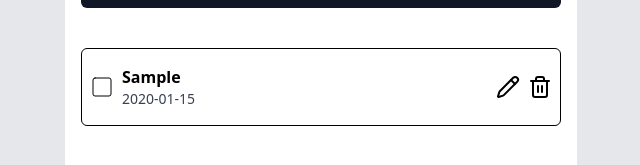
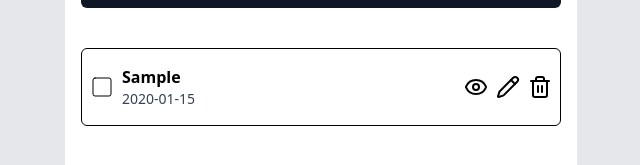
Before and after one commit to Startang141/react-to-do, a React (Vite) app: page / in a window 1280 px wide. Both pictures are taken after typing "Sample", "2020-01-15" into the empty fields and a click on the button "Add +". Shown: the part 339-504 px from the top of the page, without its empty margins (319-959 px from the left). Built offline with nearby package versions, Linux system fonts and the light colour scheme.

Commit message:
detail modal

```diff
--- a/src/components/Todo.jsx
+++ b/src/components/Todo.jsx
@@ -2,6 +2,7 @@ import React, { useState } from "react";
 import ReportBox from "./ReportBox";
 import TodoItems from "./TodoItems";
 import EditModal from "./editModal";
+import ReadModal from "./readModal";
 
 function Todo() {
   const [ToDoList, setToDoList] = useState([]);
@@ -9,6 +10,7 @@ function Todo() {
   const [text, setText] = useState("");
   const [Date, setDate] = useState("");
   const [modalVisible, setModalVisible] = useState(false);
+  const [detailModalVisible, setDetailModalVisible] = useState(false);
 
   const addToDo = (doing, dueDate) => {
     if (!doing.trim() || !dueDate) {
@@ -43,6 +45,7 @@ function Todo() {
 
   const closeModal = () => {
     setModalVisible(false);
+    setDetailModalVisible(false);
   };
 
   const handleEdit = (item) => {
@@ -50,6 +53,13 @@ function Todo() {
     setText(item.doing);
     setDate(item.dueDate);
     setModalVisible(true);
+  };
+
+  const handleDetail = (item) => {
+    setEditToDo(item);
+    setText(item.doing);
+    setDate(item.dueDate);
+    setDetailModalVisible(true);
   };
 
   const handleSave = () => {
@@ -123,7 +133,8 @@ function Todo() {
               isComplete={item.isComplete}
               deleteToDo={deleteToDo}
               toggleComplete={toggleComplete}
-              handleEdit={() => handleEdit(item)} // Edit when clicked
+              handleEdit={() => handleEdit(item)}
+              handleDetail={() => handleDetail(item)}
             />
           ))
         ) : (
@@ -142,6 +153,12 @@ function Todo() {
           setText={setText}
           setDueDate={setDate}
         />
+        <ReadModal
+          text={text}
+          Date={Date}
+          modalVisible={detailModalVisible}
+          closeModal={closeModal}
+        />
       </div>
     </div>
   );
--- a/src/components/TodoItems.jsx
+++ b/src/components/TodoItems.jsx
@@ -1,4 +1,4 @@
-import { Pencil, Square, SquareCheck, Trash2 } from "lucide-react";
+import { Eye, Pencil, Square, SquareCheck, Trash2 } from "lucide-react";
 import React from "react";
 
 function TodoItems({
@@ -9,6 +9,7 @@ function TodoItems({
   toggleComplete,
   date,
   handleEdit,
+  handleDetail,
 }) {
   return (
     <div className="flex items-center justify-between my-4 border rounded-md py-4 px-2 hover:bg-slate-50 overflow-hidden">
@@ -33,6 +34,9 @@ function TodoItems({
         </div>
       </div>
       <div className="flex items-center gap-2">
+        <button onClick={handleDetail}>
+          <Eye />
+        </button>
         <button onClick={handleEdit}>
           <Pencil />
         </button>
--- /dev/null
+++ b/src/components/readModal.jsx
@@ -0,0 +1,24 @@
+import { X } from "lucide-react";
+import React from "react";
+
+function readModal({ text, Date, modalVisible, closeModal }) {
+  if (!modalVisible) return null;
+  return (
+    <div>
+      <div className="fixed inset-0 z-10 flex items-center justify-center bg-black/50">
+        <div className="w-2/4 bg-white p-6 rounded-md">
+          <div className="flex items-center justify-between mb-4">
+            <h2 className="text-xl font-semibold text-gray-700">Edit To Do</h2>
+            <button onClick={closeModal} className="cursor-pointer">
+              <X />
+            </button>
+          </div>
+          <p>Do : {text}</p>
+          <p>Date : {Date}</p>
+        </div>
+      </div>
+    </div>
+  );
+}
+
+export default readModal;
```
